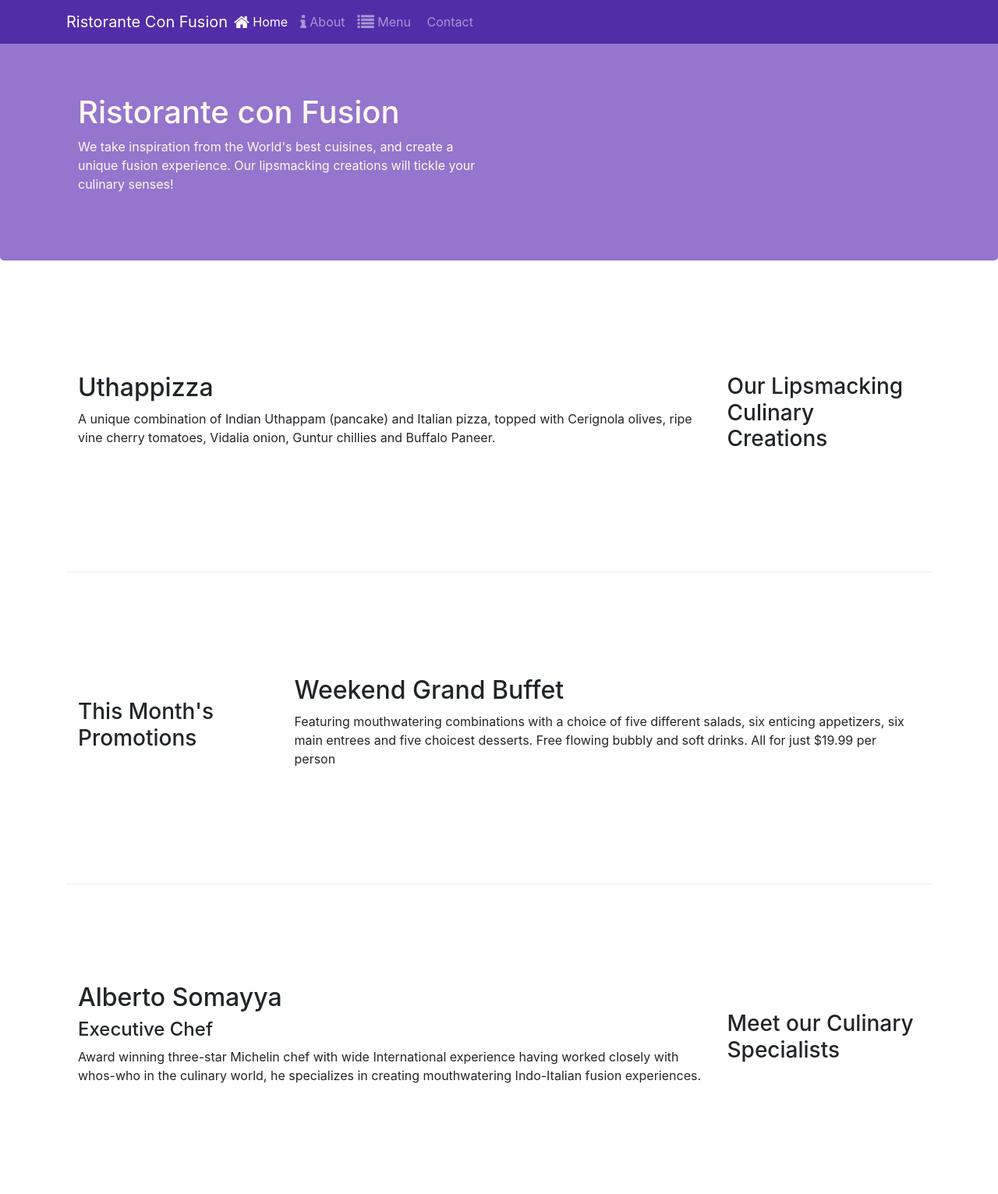
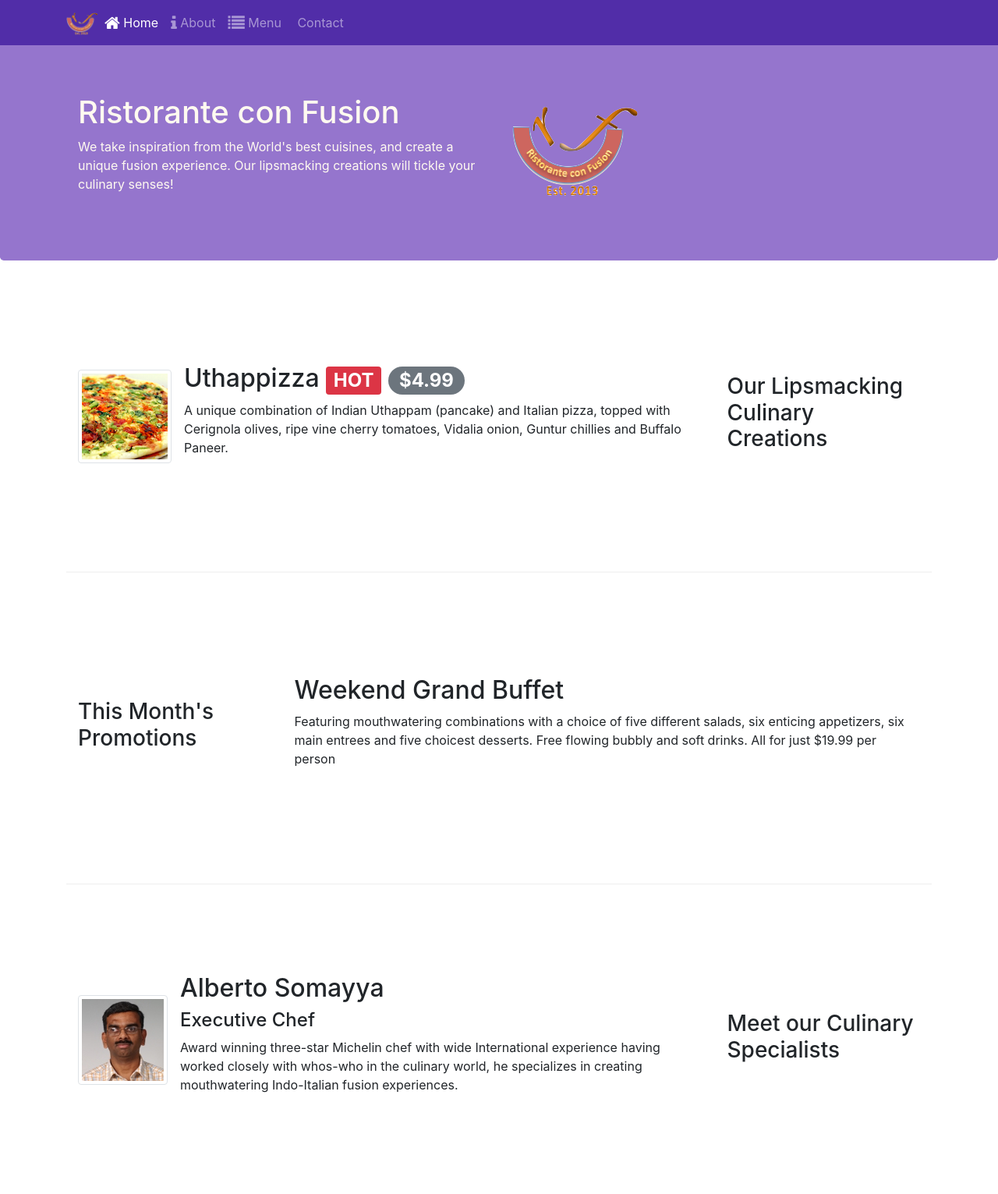
Before and after one commit to gabr-el/Front-End-Web-UI-Frameworks-and-Tools-Bootstrap-4, a website: page index.html in a window 1280 px wide. Shown: the top 1531 px of the page at 78% size. Drawn offline with nearby package versions, Linux system fonts and the light colour scheme; some icons are missing.

Commit message:
Alerting Users

```diff
--- a/index.html
+++ b/index.html
@@ -21,13 +21,17 @@
             <button class="navbar-toggler" type="button" data-toggle="collapse" data-target="#Navbar">
                 <span class="navbar-toggler-icon"></span>
             </button>
-            <a class="navbar-brand mr-auto" href="#">Ristorante Con Fusion</a>
+            <a class="navbar-brand mr-auto" href="#"><img src="img/logo.png" height="30" width="41"></a>
             <div class="collapse navbar-collapse" id="Navbar">
                 <ul class="navbar-nav mr-auto">
-                    <li class="nav-item active"><a class="nav-link" href="#"><span class="fa fa-home fa-lg"></span> Home</a></li>
-                    <li class="nav-item"><a class="nav-link" href="./aboutus.html"><span class="fa fa-info fa-lg"></span> About</a></li>
-                    <li class="nav-item"><a class="nav-link" href="#"><span class="fa fa-list fa-lg"></span> Menu</a></li>
-                    <li class="nav-item"><a class="nav-link" href="contactus.html"><span class="fa fa-adress-card-o fa-lg"></span> Contact</a></li>
+                    <li class="nav-item active"><a class="nav-link" href="#"><span class="fa fa-home fa-lg"></span>
+                            Home</a></li>
+                    <li class="nav-item"><a class="nav-link" href="./aboutus.html"><span
+                                class="fa fa-info fa-lg"></span> About</a></li>
+                    <li class="nav-item"><a class="nav-link" href="#"><span class="fa fa-list fa-lg"></span> Menu</a>
+                    </li>
+                    <li class="nav-item"><a class="nav-link" href="contactus.html"><span
+                                class="fa fa-adress-card-o fa-lg"></span> Contact</a></li>
                 </ul>
             </div>
         </div>
@@ -40,7 +44,8 @@
                     <p>We take inspiration from the World's best cuisines, and create a unique fusion experience. Our
                         lipsmacking creations will tickle your culinary senses!</p>
                 </div>
-                <div class="col-12 col-sm">
+                <div class="col-12 col-sm align-self-center">
+                    <img src="img/logo.png" class="img-fluid">
                 </div>
             </div>
         </div>
@@ -52,9 +57,18 @@
                 <h3>Our Lipsmacking Culinary Creations</h3>
             </div>
             <div class="col col-sm order-sm-first col-md">
-                <h2>Uthappizza</h2>
-                <p>A unique combination of Indian Uthappam (pancake) and Italian pizza, topped with Cerignola olives,
-                    ripe vine cherry tomatoes, Vidalia onion, Guntur chillies and Buffalo Paneer.</p>
+                <div class="media">
+
+                    <img class="d-flex mr-3 img-thumbnail align-self-center" src="img/uthappizza.png" alt="uthappizza">
+                    <div class="media-body">
+                        <h2 class="mt-0">Uthappizza <span class="badge badge-danger">HOT</span> <span class="badge badge-pill badge-secondary">$4.99</span></h2>
+                        <p>A unique combination of Indian Uthappam (pancake) and Italian pizza, topped with Cerignola
+                            olives,
+                            ripe vine cherry tomatoes, Vidalia onion, Guntur chillies and Buffalo Paneer.</p>
+                    </div>
+
+                </div>
+
             </div>
         </div>
 
@@ -75,12 +89,18 @@
             <div class="col-12 col-sm-4 order-sm-last col-md-3">
                 <h3>Meet our Culinary Specialists</h3>
             </div>
+
             <div class="col col-sm order-sm-first col-md">
-                <h2>Alberto Somayya</h2>
-                <h4>Executive Chef</h4>
-                <p>Award winning three-star Michelin chef with wide International experience having worked closely with
-                    whos-who in the culinary world, he specializes in creating mouthwatering Indo-Italian fusion
-                    experiences. </p>
+                <div class="media">
+                    <img class="d-flex mr-3 img-thumbnail align-self-center" src="img/alberto.png">
+                    <div class="media-body">
+                    <h2 class="mt-0">Alberto Somayya</h2>
+                    <h4>Executive Chef</h4>
+                    <p>Award winning three-star Michelin chef with wide International experience having worked closely
+                        with
+                        whos-who in the culinary world, he specializes in creating mouthwatering Indo-Italian fusion
+                        experiences. </p>
+                </div>
             </div>
         </div>
     </div>
@@ -110,11 +130,16 @@
                 </div>
                 <div class="col-12 col-sm-4 align-self-center">
                     <div class="text-center">
-                        <a class="btn btn-social-icon btn-google" href="http://google.com/+"><i class="fa fa-google-plus fa-lg"></i></a>
-                        <a class="btn btn-social-icon btn-facebook" href="http://www.facebook.com/profile.php?id="><i class="fa fa-facebook fa-lg"></i></a>
-                        <a class="btn btn-social-icon btn-linkedin" href="http://www.linkedin.com/in/"><i class="fa fa-linkedin fa-lg"></i></a>
-                        <a class="btn btn-social-icon btn-twitter" href="http://twitter.com/"><i class="fa fa-twitter fa-lg"></i></a>
-                        <a class="btn btn-social-icon btn-google" href="http://youtube.com/"><i class="fa fa-youtube fa-lg"></i></a>
+                        <a class="btn btn-social-icon btn-google" href="http://google.com/+"><i
+                                class="fa fa-google-plus fa-lg"></i></a>
+                        <a class="btn btn-social-icon btn-facebook" href="http://www.facebook.com/profile.php?id="><i
+                                class="fa fa-facebook fa-lg"></i></a>
+                        <a class="btn btn-social-icon btn-linkedin" href="http://www.linkedin.com/in/"><i
+                                class="fa fa-linkedin fa-lg"></i></a>
+                        <a class="btn btn-social-icon btn-twitter" href="http://twitter.com/"><i
+                                class="fa fa-twitter fa-lg"></i></a>
+                        <a class="btn btn-social-icon btn-google" href="http://youtube.com/"><i
+                                class="fa fa-youtube fa-lg"></i></a>
                         <a class="btn btn-social-icon" href="mailto:"><i class="fa fa-envelope-o fa-lg"></i></a>
                     </div>
                 </div>
```
Also changed, not shown: aboutus.html (+3 -2 lines), contactus.html (+3 -2 lines), img/alberto.png (added), img/buffet.png (added), img/logo.png (added), img/uthappizza.png (added).
